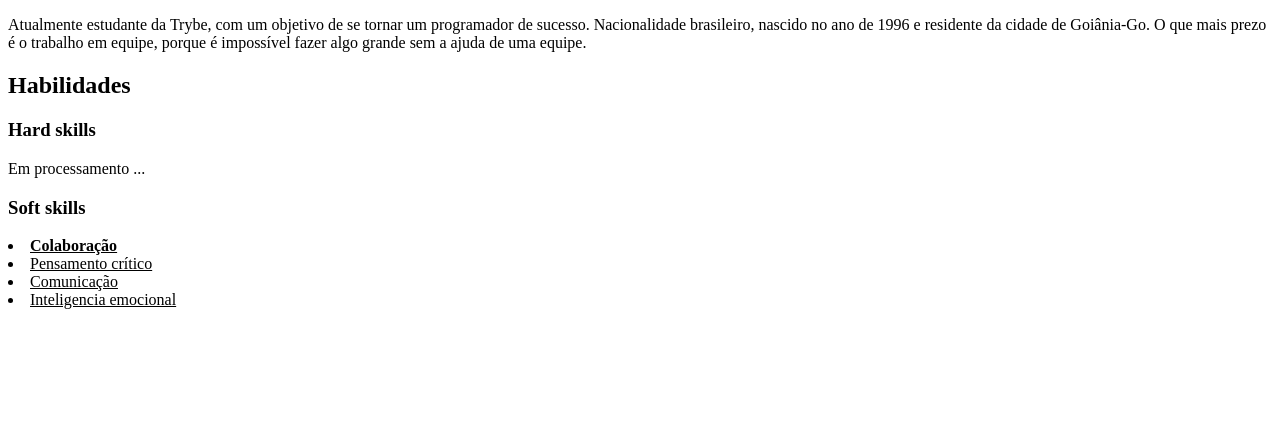
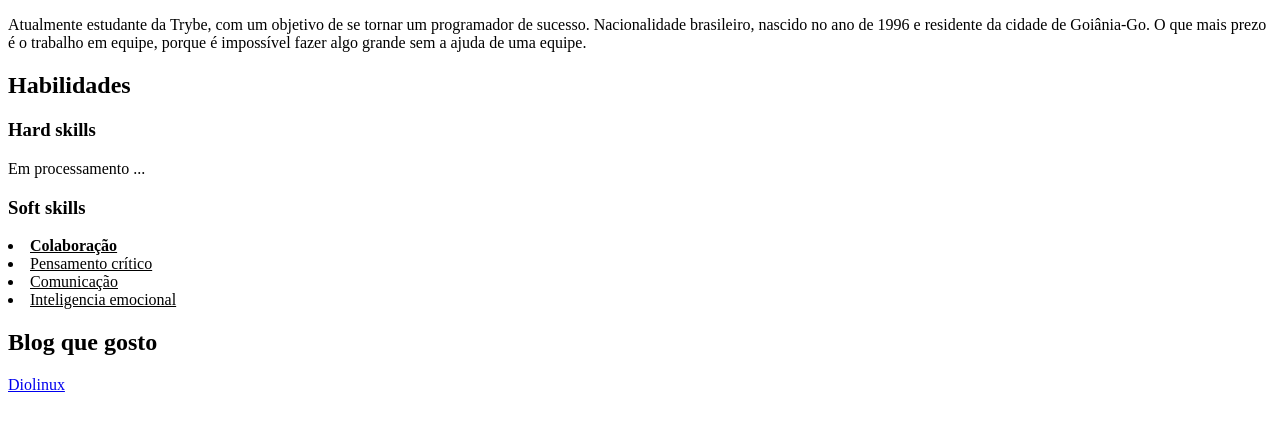
Before and after one commit to Leandroswq/Leandroswq.github.io, a plain HTML site: page index.html in a window 1280 px wide. Shown: the part 344-772 px from the top of the page. Drawn offline with Linux system fonts and the light colour scheme.

Commit message:
Adicionado blog

```diff
--- a/index.html
+++ b/index.html
@@ -27,6 +27,10 @@
         <li>Inteligencia emocional</li>
         </u>
     </p>
+    <h2>Blog que gosto</h2>
+    <p>
+        <a href="https://diolinux.com.br/" target="_blank">Diolinux</a>
+    </p>
 
 </body>
 </html>
```
